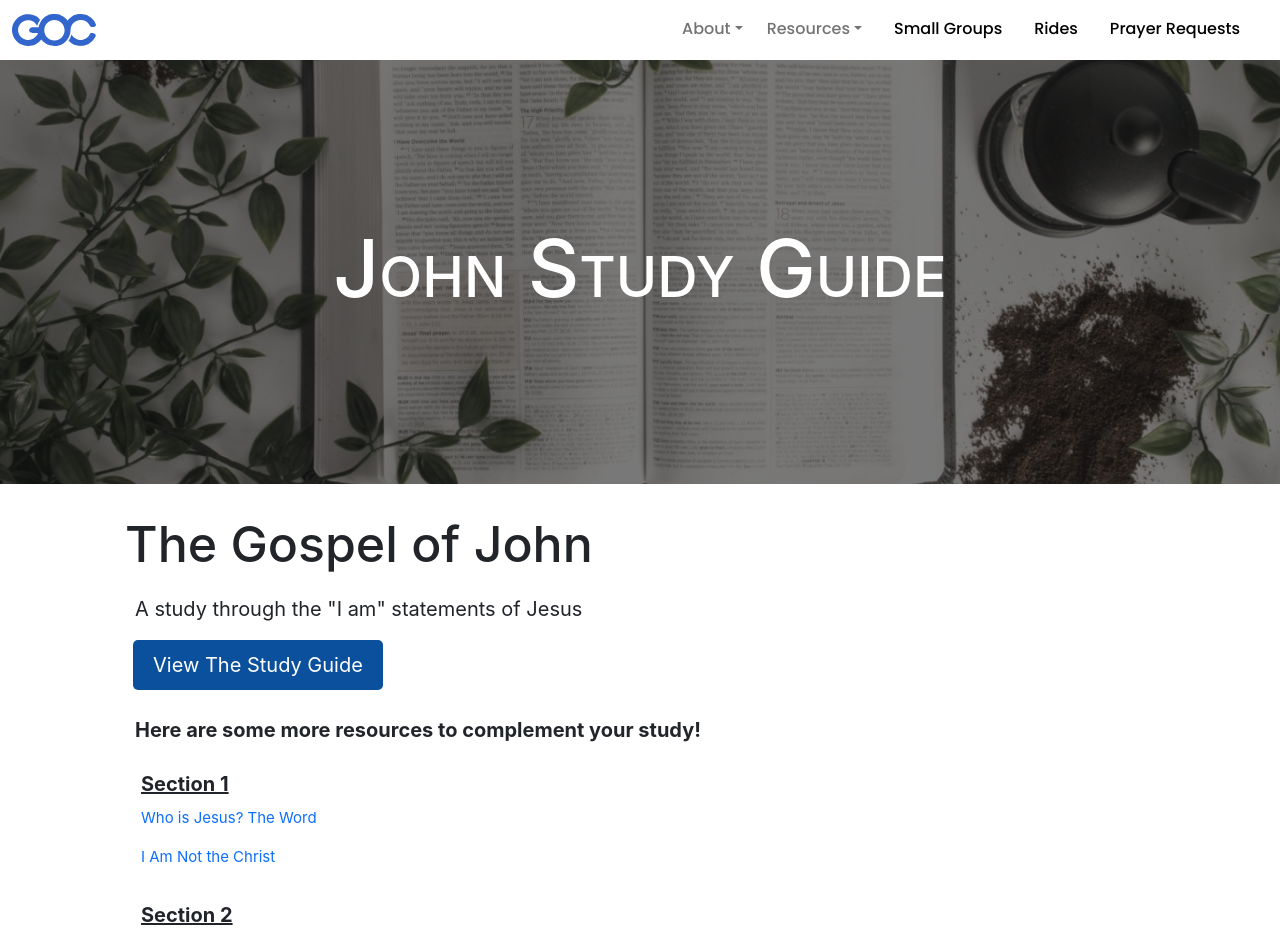
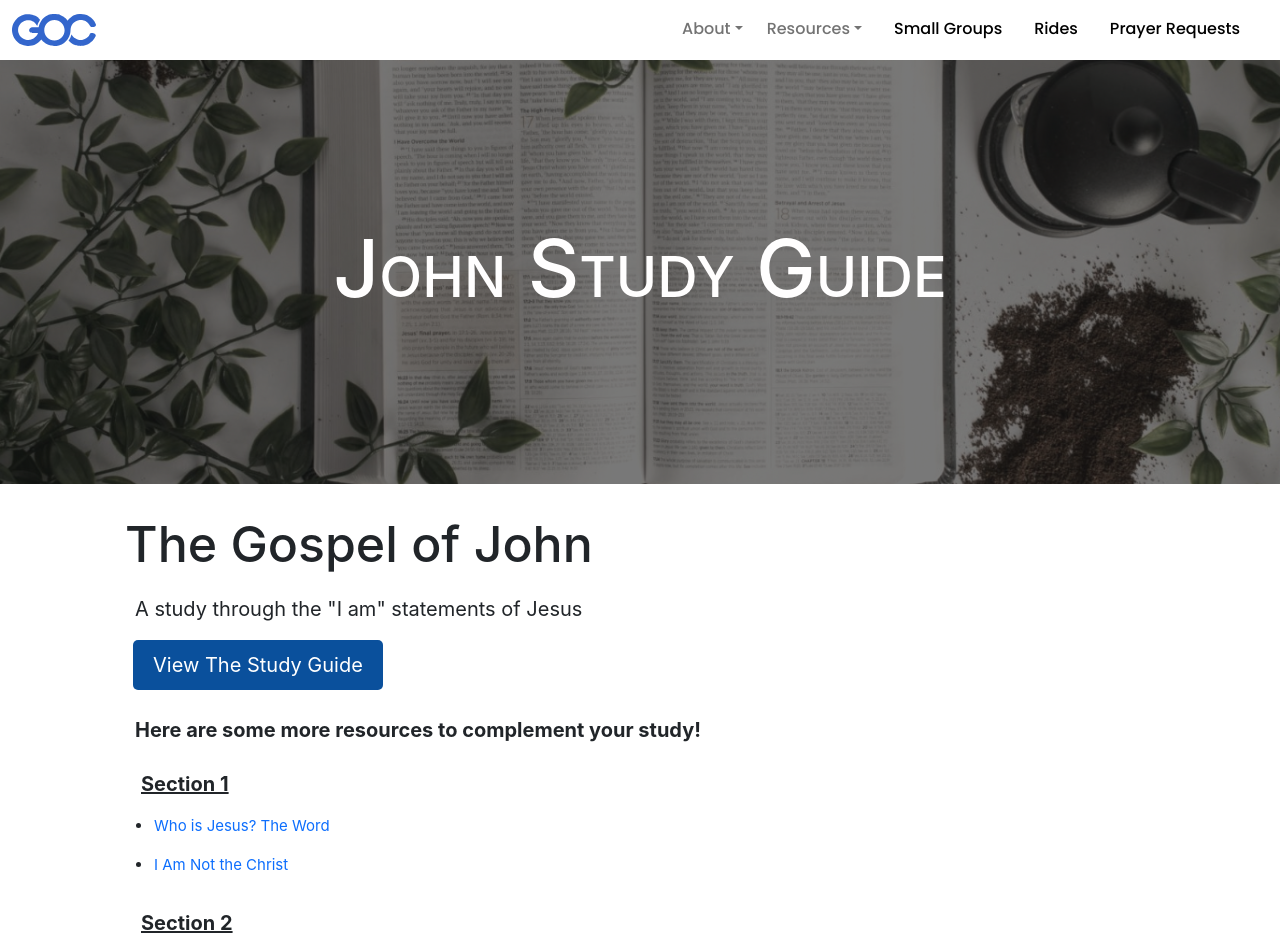
Before and after one commit to graceoncampus/goc-web-v3, a React (Create React App) app: page /JohnStudyGuide in a window 1280 px wide. Shown: the top 940 px of the page. Built offline with nearby package versions, Linux system fonts and the light colour scheme; no server answers; what aws-amplify would draw is missing.

Commit message:
Add bullets

```diff
--- a/src/Components/User/Resources/JohnStudyGuide.scss
+++ b/src/Components/User/Resources/JohnStudyGuide.scss
@@ -85,6 +85,15 @@ p {
     list-style-type: disc;
 }
 
+
+.list-group-item {
+    list-style-type: disc;
+    display: list-item;
+    margin-left: 28px;
+    padding-left: 1px;
+}
+
+
 .btn-btn-primary {
     display: inline-block;
     padding: 10px 20px;
@@ -100,14 +109,6 @@ p {
     margin-left: 8px;
 
 }
-
-.card-header {
-    margin-bottom: 0;
-    /* Adjust or remove bottom margin */
-    padding-bottom: 0;
-    /* Adjust or remove bottom padding */
-}
-
 
 
 .btn-btn-primary:hover,
@@ -133,6 +134,8 @@ p {
 
 .list-group-item {
     font-size: 15px;
+    list-style-type: disc;
+
 }
 
 .contaiser-mt-4 {
```
